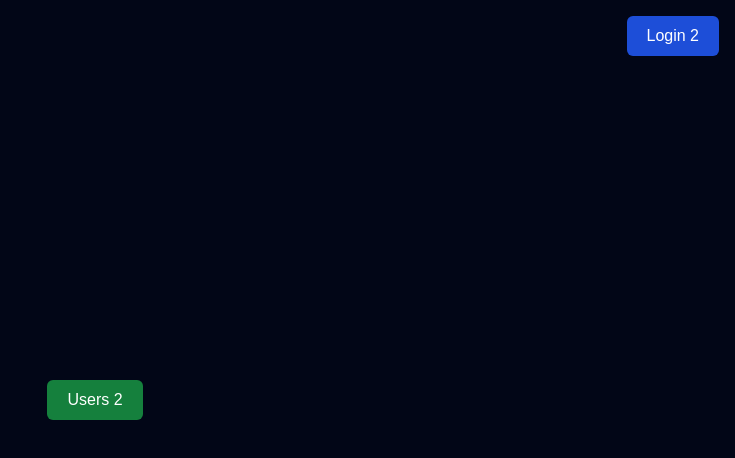
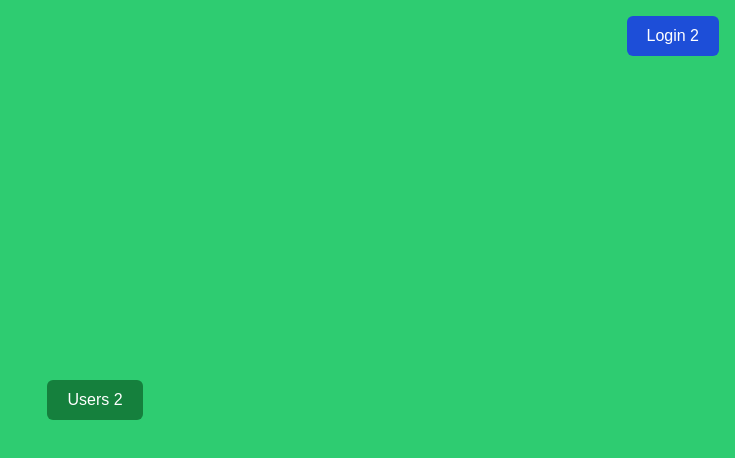
Before and after one commit to srodrigo28/next-dash, a Next.js app: page / in a window 1280 px wide. Shown: the top 458 px of the page, without its empty margins (545-1280 px from the left). Built offline with nearby package versions, Linux system fonts and the light colour scheme.

Commit message:
updated-token-cores

```diff
--- a/src/app/page.tsx
+++ b/src/app/page.tsx
@@ -5,12 +5,13 @@ import { Label } from "@/components/ui/label";
 import { Sheet, SheetClose, SheetContent, SheetDescription, SheetFooter, SheetHeader, SheetTitle, SheetTrigger } from "@/components/ui/sheet"
 import Link from "next/link";
 import { useState } from "react";
+import { colors } from "../styles/colors"
 
 export default function Home() {
   const [email, setEmail] = useState("")
   const [password, setPassword] = useState("")
   return (
-    <div className="bg-slate-950 flex items-center gap-2 justify-center h-screen relative" >
+    <div className={`flex items-center gap-2 justify-center h-screen relative`} style={{ backgroundColor: colors.success } } >
       <Link href="users" className="w-25 bg-green-700 text-white p-2 px-5 rounded-md">Users 2</Link>
       <Sheet>
         <SheetTrigger asChild>
--- /dev/null
+++ b/src/styles/colors.ts
@@ -0,0 +1,10 @@
+export const colors = {
+    primary: "#3498db",
+    secondary: "#f1c40f",
+    danger: "#e74c3c",
+    success: "#2ecc71",
+    info: "#34495e",
+    warning: "#e67e22",
+    light: "#ecf0f1",
+    dark: "#34495e",
+}
```
